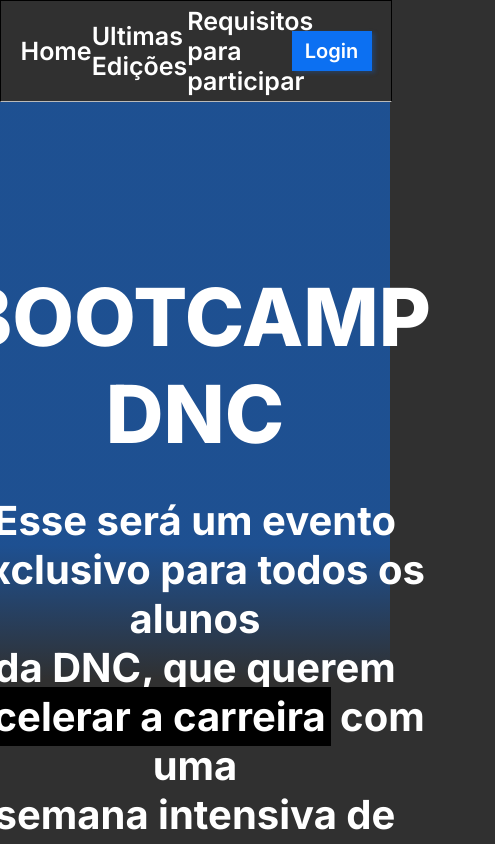
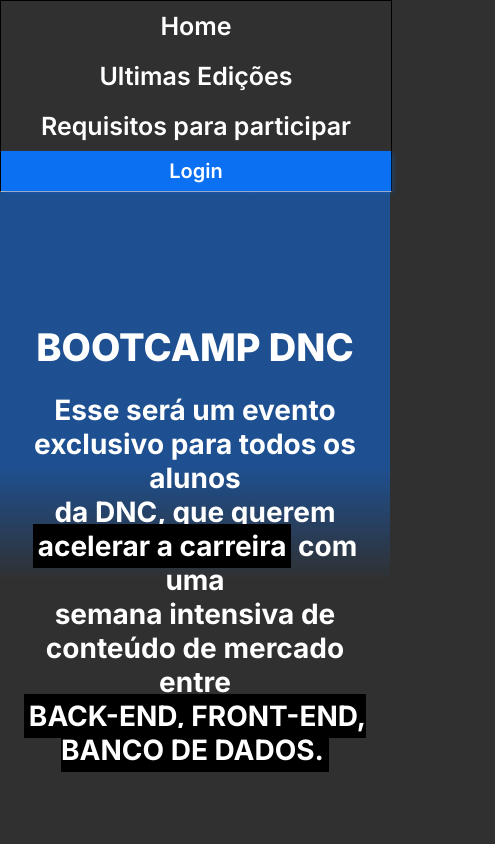
Before and after one commit to FREITASWES/Projeto_Bootcamp, a plain HTML site: page index.html in a window 390 px wide. Shown: the top 844 px of the page, 495 px wide, since content can reach past the window. Drawn offline with Linux system fonts and the light colour scheme.

Commit message:
Adicionando media query para mobile

```diff
--- a/css/estilo.css
+++ b/css/estilo.css
@@ -250,3 +250,52 @@ footer .linha2 a:first-child {
 footer .linha2 a:hover {
     color: var(--cinza-hover);
 }
+
+/* Definindo a responsividade das telas @media querys */
+
+@media only screen and (max-width: 600px) {
+
+    #principal {
+        /* display: flex; */
+        flex-direction: column;
+        height: auto;
+    }
+
+    #menu {
+        flex-direction: column;
+        width: 100%;
+        margin: 0px;
+    }
+
+    #menu a {
+        height: 50px;
+        display: flex;
+        align-items: center;
+    }
+
+    #principal button {
+        width: 100%;
+        margin: 0px;
+    }
+
+    /* Section */
+    section h1 {
+        font-size: 38px;
+    }
+
+    section h2 {
+        font-size: 28px;
+        padding-right: 15px;
+        padding-left: 15px;
+    }
+
+    /* Formulário */
+    form {
+        width: 95%;
+        font-size: 20px;
+    }
+
+    .checkbox-itens label {
+        font-size: 15px;
+    }
+}
--- a/index.html
+++ b/index.html
@@ -70,7 +70,7 @@
                     <input type="text" placeholder="Qual frase criativa você gostaria de falar? :) ">
                 </div>
 
-                <input type="submit" value="Cadastrar">
+                <input type="submit" value="Login">
 
             </form>
         </section>
```
